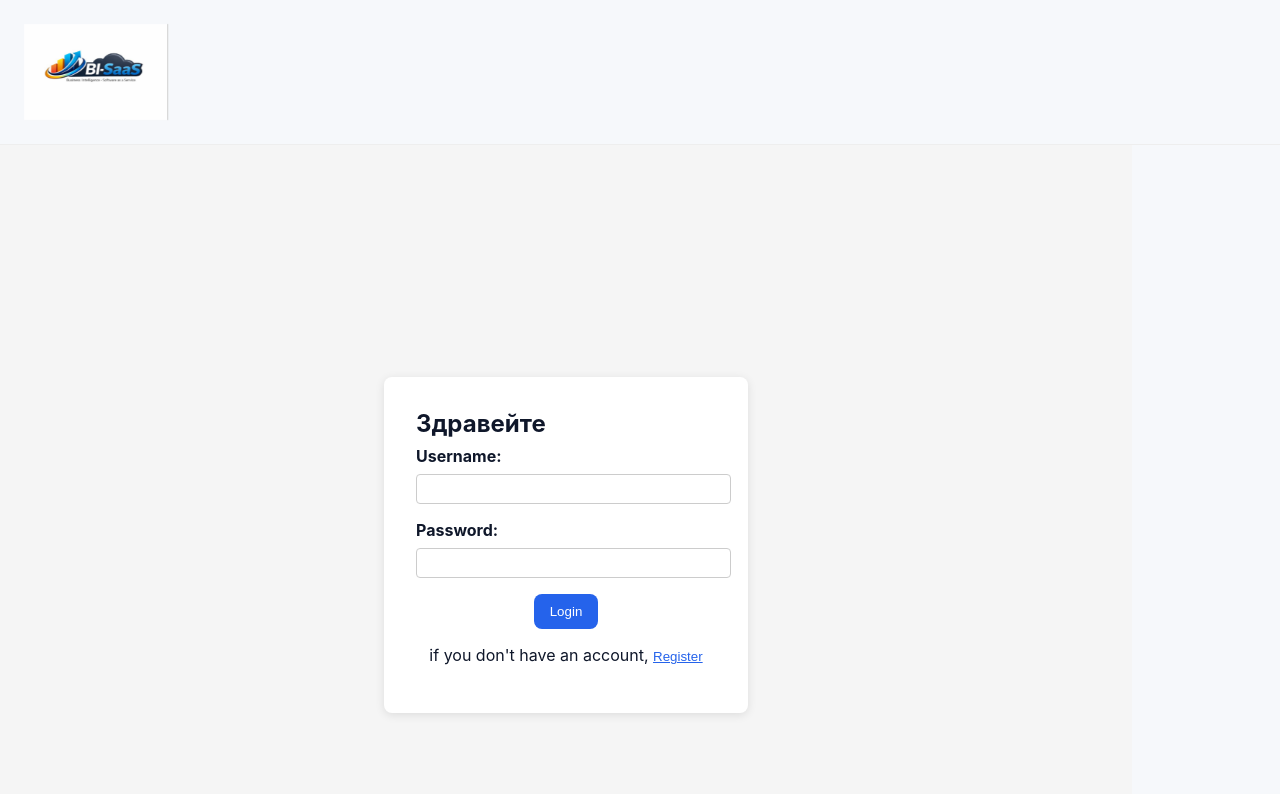
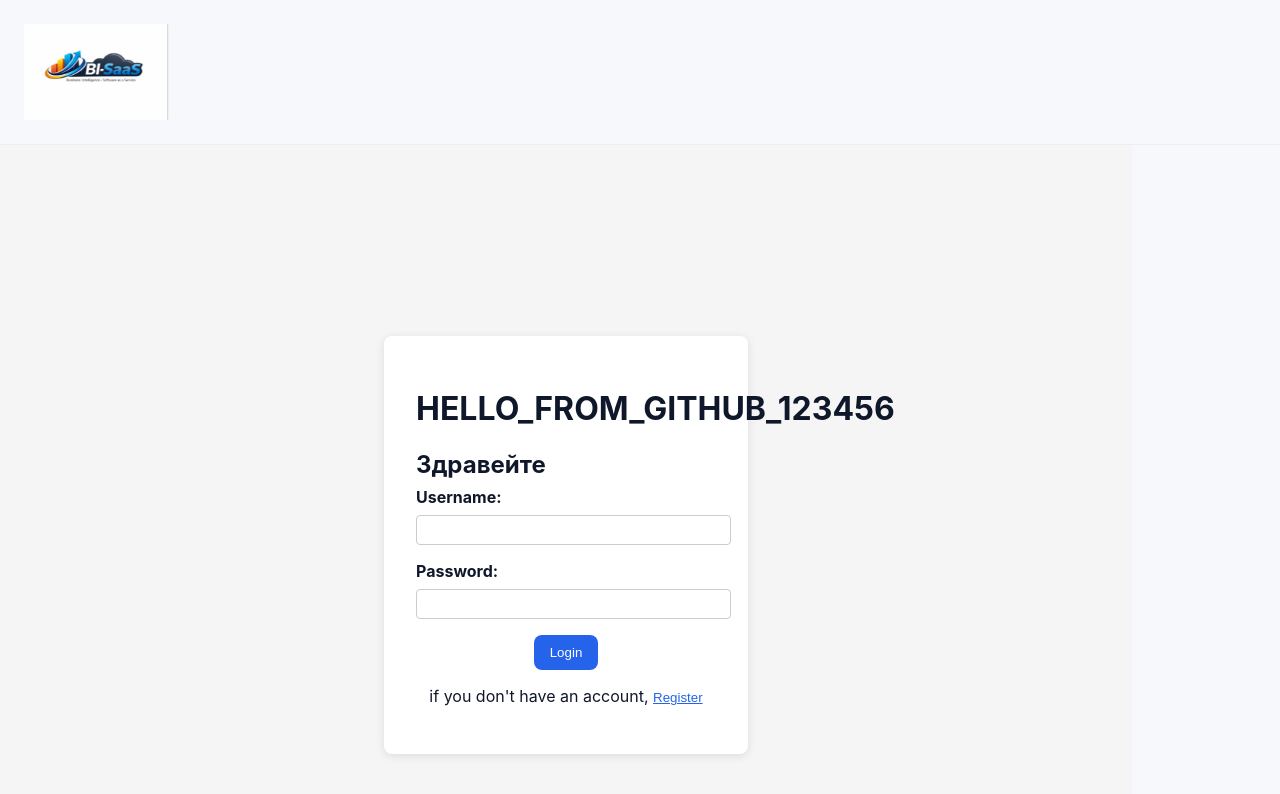
Before and after one commit to kdkaanev/BI, a Vue app in the folder frontend/vue_app/: page / in a window 1280 px wide. Shown: the top 794 px of the page. Built offline with nearby package versions, Linux system fonts and the light colour scheme; no server answers.

Commit message:
test hello github

```diff
--- a/frontend/vue_app/src/views/Login.vue
+++ b/frontend/vue_app/src/views/Login.vue
@@ -41,6 +41,8 @@ onMounted(() => {
 <template>
   <div class="page center">
     <div class="card">
+      <h1>HELLO_FROM_GITHUB_123456</h1>
+
       <h2>Здравейте</h2>
       <form @submit.prevent="onLogin">
  <div class="field">
```
